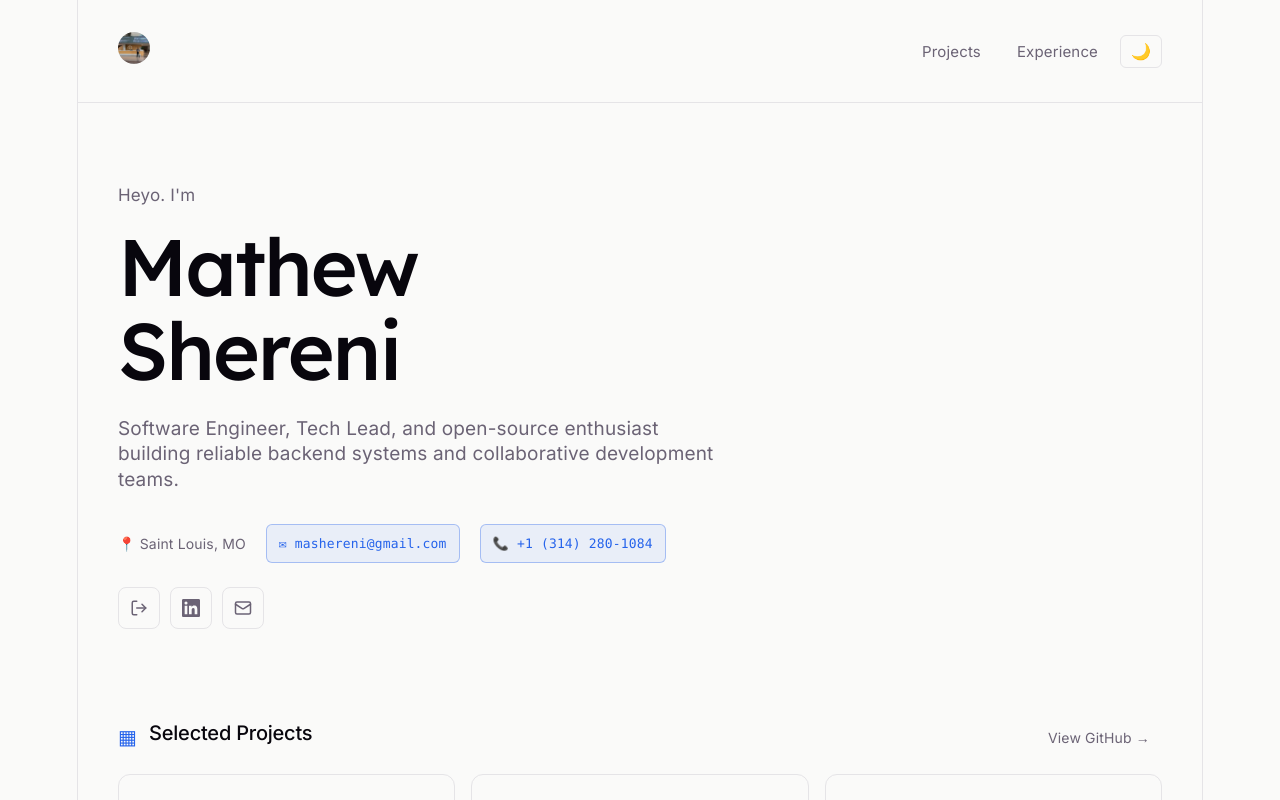
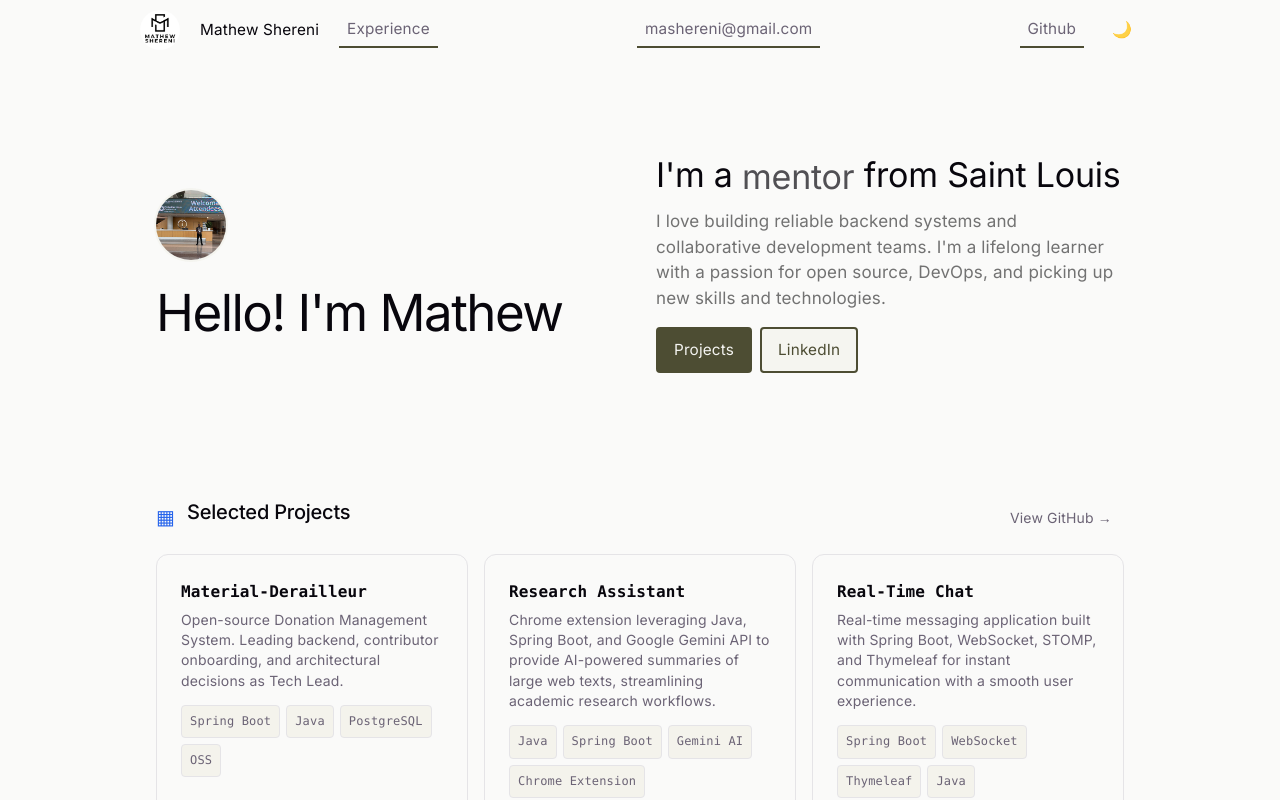
Before and after one commit to MATHEW-SHERENI/portifolio-mathew, a React (Vite) app: page / in a window 1280 px wide. Shown: the top 800 px of the page. Built offline with nearby package versions, Linux system fonts and the light colour scheme.

Commit message:
update of the top section

```diff
--- a/src/App.css
+++ b/src/App.css
@@ -4,167 +4,221 @@
   }
 }
 
-.logo-img {
-  width: 32px;
-  height: 32px;
+.portrait {
+  container-type: inline-size;
+  text-align: left;
+}
+
+.content-wrap {
+  max-width: 1000px;
+  margin: 0 auto;
+  padding: 0 16px 32px;
+  width: 100%;
+  box-sizing: border-box;
+}
+
+.top-nav {
+  display: flex;
+  flex-direction: row;
+  align-items: center;
+  gap: 20px;
+  margin: 0 auto;
+  max-width: 1000px;
+  height: 60px;
+  padding: 0 16px;
+}
+
+.nav-avatar {
+  width: 40px;
+  height: 40px;
   border-radius: 50%;
   object-fit: cover;
 }
 
-.header {
-  display: flex;
-  justify-content: space-between;
-  align-items: center;
-  padding: 32px 40px;
-  border-bottom: 1px solid var(--border);
+.nav-name {
+  font-size: 0.9rem;
+  color: var(--text-h);
+  margin: 0;
 }
 
-.header .logo {
-  font-family: var(--heading);
-  color: var(--text-h);
-  font-size: 18px;
-  font-weight: 500;
+.nav-spacer {
+  flex: 1;
 }
 
-.header .nav {
-  display: flex;
-  gap: 8px;
-  align-items: center;
+.nav-text-link {
+  color: inherit;
+  border-bottom: 2px solid var(--hero-ink);
+  text-decoration: none;
+  cursor: pointer;
+  transition: all 0.2s ease-in-out;
+  padding: 4px 8px;
+  font-size: 0.9rem;
 }
 
-.header .nav-link {
-  color: var(--text);
-  font-size: 15px;
-  padding: 6px 14px;
-  border-radius: 6px;
-  transition: all 0.2s;
+.nav-text-link:hover {
+  background-color: var(--hero-ink);
+  color: var(--hero-ink-fg);
 }
 
-.header .nav-link:hover {
-  color: var(--text-h);
-  background: var(--accent-bg);
+.theme-toggle {
+  background: none;
+  border: none;
+  padding: 4px 8px;
+  cursor: pointer;
+  font-size: 16px;
+  line-height: 1;
+  opacity: 0.85;
+  transition: opacity 0.2s;
 }
 
-.header .theme-toggle {
-  background: none;
-  border: 1px solid var(--border);
-  border-radius: 6px;
-  padding: 6px 10px;
-  cursor: pointer;
-  color: var(--text);
-  font-size: 16px;
-  transition: all 0.2s;
+.theme-toggle:hover {
+  opacity: 1;
 }
 
-.header .theme-toggle:hover {
-  border-color: var(--accent);
+.hero-header {
+  display: flex;
+  flex-direction: row;
+  align-items: center;
+  gap: 32px;
+}
+
+.hero-col {
+  flex: 1;
+  width: 100%;
+}
+
+.hero-col-intro {
+  padding: 96px 0;
+}
+
+.hero-col-bio {
+  padding: 96px 0;
+  min-height: 210px;
+  display: flex;
+  flex-direction: column;
+  justify-content: flex-end;
+}
+
+.hero-avatar {
+  height: 70px;
+  width: 70px;
+  border-radius: 50%;
+  border: 2px solid var(--hero-avatar-ring);
+  object-fit: cover;
+  margin: 0 auto 16px 0;
+  transition: transform 0.2s ease-in-out;
+  transform-origin: left center;
+  transform: translateX(-2px);
+}
+
+.hero-avatar:hover {
+  transform: scale(3);
+}
+
+.hero-greeting {
+  font-size: 3rem;
+  font-weight: 400;
+  line-height: 1.1;
+  margin: 0;
   color: var(--text-h);
 }
 
-@media (max-width: 400px) {
-  .header {
-    padding: 20px;
+.hero-role {
+  font-size: 2rem;
+  line-height: 1.1;
+  font-weight: 400;
+  margin: 0 0 16px;
+  color: var(--text-h);
+}
 
-    .nav {
-      position: fixed;
-      bottom: 0;
-      left: 0;
-      right: 0;
-      background: var(--bg);
-      border-top: 1px solid var(--border);
-      padding: 12px 16px;
-      justify-content: space-around;
-      z-index: 100;
+.hero-role-word {
+  display: inline-block;
+  animation: role-in 0.35s ease-out;
+}
 
-      .nav-link {
-        font-size: 13px;
-        padding: 4px 8px;
+@keyframes role-in {
+  from {
+    opacity: 0;
+    transform: translateY(8px);
   }
-    }
+  to {
+    opacity: 1;
+    transform: translateY(0);
   }
 }
 
-.hero {
-  padding: 80px 40px 60px;
-  text-align: left;
-
-  .greeting {
-    color: var(--text);
-    font-size: 17px;
-    margin-bottom: 16px;
+.hero-bio {
+  color: var(--hero-muted);
+  font-size: 1rem;
+  line-height: 1.5;
+  margin: 0 0 16px;
+  max-width: 36rem;
 }
 
-  .title {
-    font-family: 'Lexend Deca', var(--heading);
-    font-size: 80px;
-    line-height: 1.05;
-    color: var(--text-h);
-    margin-bottom: 24px;
-    letter-spacing: -2px;
+.hero-actions {
+  display: flex;
+  flex-wrap: wrap;
+  gap: 8px;
 }
 
-  .subtitle {
-    color: var(--text);
-    font-size: 19px;
-    max-width: 600px;
-    margin-bottom: 32px;
+.btn {
+  display: inline-block;
+  padding: 8px 16px;
+  border-radius: 4px;
+  font-size: 0.9rem;
+  text-decoration: none;
+  cursor: pointer;
+  border: 2px solid var(--hero-ink);
+  transition: all 0.2s ease-in-out;
 }
 
-  .meta {
-    display: flex;
-    gap: 20px;
-    align-items: center;
-    flex-wrap: wrap;
-    font-size: 14px;
-    color: var(--text);
-
-    .email {
-      color: var(--accent);
-      display: inline-flex;
-      align-items: center;
-      gap: 6px;
-      padding: 6px 12px;
-      border-radius: 6px;
-      background: var(--accent-bg);
-      border: 1px solid var(--accent-border);
-      font-family: var(--mono);
-      font-size: 13px;
-      transition: all 0.2s;
-
-      &:hover {
-        background: var(--accent-bg);
-      }
-    }
+.btn-primary {
+  background-color: var(--hero-ink);
+  color: var(--hero-ink-fg);
 }
 
-  @media (max-width: 1024px) {
-    padding: 48px 24px 40px;
-
-    .title {
-      font-size: 48px;
-      letter-spacing: -1px;
+.btn-primary:hover {
+  background-color: var(--hero-ink-hover);
+  border-color: var(--hero-ink-hover);
 }
 
-    .subtitle {
-      font-size: 17px;
-    }
+.btn-secondary {
+  background-color: var(--hero-beige);
+  color: var(--hero-ink);
 }
 
-  @media (max-width: 600px) {
-    padding: 32px 16px 28px;
-
-    .title {
-      font-size: 36px;
+.btn-secondary:hover {
+  background-color: var(--hero-beige-hover);
 }
 
-    .subtitle {
-      font-size: 16px;
+@container (max-width: 750px) {
+  .hero-header {
+    flex-direction: column;
+    align-items: flex-start;
+    gap: 16px;
   }
+
+  .hero-col-intro,
+  .hero-col-bio {
+    padding: 32px 0;
+  }
+
+  .hero-col-bio {
+    min-height: 0;
+    justify-content: flex-start;
+  }
+
+  .hero-greeting {
+    font-size: 2.25rem;
+  }
+
+  .hero-role {
+    font-size: 1.5rem;
   }
 }
 
 .section {
-  padding: 32px 40px;
+  padding: 32px 0;
   text-align: left;
 
   .section-header {
@@ -197,13 +251,6 @@
     }
   }
 
-  @media (max-width: 1024px) {
-    padding: 24px;
-  }
-
-  @media (max-width: 600px) {
-    padding: 16px;
-  }
 }
 
 .project-grid {
@@ -472,7 +519,7 @@
 
 .footer {
   margin-top: auto;
-  padding: 24px 40px;
+  padding: 24px 0;
   text-align: center;
   border-top: 1px solid var(--border);
   font-size: 13px;
@@ -483,7 +530,6 @@
   @media (max-width: 600px) {
     flex-direction: column;
     gap: 8px;
-    padding: 16px;
   }
 }
 
--- a/src/App.tsx
+++ b/src/App.tsx
@@ -1,7 +1,40 @@
 import { useState, useEffect } from 'react'
 import './index.css'
 import './App.css'
+import mathewLogo from './assets/mathewLogo.png'
 import profilePic from './assets/profilePic.jpeg'
+
+const ROLES = [
+  'software engineer',
+  'tech lead',
+  'backend developer',
+  'open-source contributor',
+  'mentor',
+  'team builder',
+]
+
+function RoleLine() {
+  const [roleIndex, setRoleIndex] = useState(0)
+  const role = ROLES[roleIndex]
+  const article = /^[aeiou]/i.test(role) ? 'an' : 'a'
+
+  useEffect(() => {
+    const id = window.setInterval(() => {
+      setRoleIndex((i) => (i + 1) % ROLES.length)
+    }, 1500)
+    return () => window.clearInterval(id)
+  }, [])
+
+  return (
+    <h2 className="hero-role">
+      I&apos;m {article}{' '}
+      <span key={role} className="hero-role-word">
+        {role}
+      </span>{' '}
+      from Saint Louis
+    </h2>
+  )
+}
 
 function App() {
   const [theme, setTheme] = useState<'light' | 'dark'>('light')
@@ -16,11 +49,25 @@ function App() {
 
   return (
     <div className="portrait">
-      <header className="header">
-        <div className="logo"><img src={profilePic} alt="Mathew Shereni" className="logo-img" /></div>
-        <nav className="nav">
-          <a href="#projects" className="nav-link">Projects</a>
-          <a href="#experience" className="nav-link">Experience</a>
+      <nav className="top-nav" aria-label="Site">
+        <img src={mathewLogo} alt="" className="nav-avatar" />
+        <span className="nav-name hos-500">Mathew Shereni</span>
+        <a className="nav-text-link" href="#experience">
+          Experience
+        </a>
+        <span className="nav-spacer m-hos-750" aria-hidden="true" />
+        <a className="nav-text-link m-hos-750" href="mailto:mashereni@gmail.com">
+          mashereni@gmail.com
+        </a>
+        <span className="nav-spacer hos-350" aria-hidden="true" />
+        <a
+          className="nav-text-link hos-350"
+          href="https://github.com/MATHEW-SHERENI"
+          target="_blank"
+          rel="noopener noreferrer"
+        >
+          Github
+        </a>
         <button
           className="theme-toggle"
           onClick={toggleTheme}
@@ -30,31 +77,39 @@ function App() {
           {theme === 'light' ? '🌙' : '☀️'}
         </button>
       </nav>
-      </header>
 
-        <section className="hero">
-         <p className="greeting">Heyo. I'm</p>
-         <h1 className="title">Mathew<br/>Shereni</h1>
-         <p className="subtitle">
-           Software Engineer, Tech Lead, and open-source enthusiast building reliable backend systems and collaborative development teams.
+      <div className="content-wrap">
+        <header className="hero-header">
+          <div className="hero-col hero-col-intro">
+            <img
+              src={profilePic}
+              alt="Mathew Shereni"
+              className="hero-avatar"
+            />
+            <h1 className="hero-greeting">Hello! I&apos;m Mathew</h1>
+          </div>
+          <div className="hero-col hero-col-bio">
+            <RoleLine />
+            <p className="hero-bio">
+              I love building reliable backend systems and collaborative development teams.
+              I&apos;m a lifelong learner with a passion for open source, DevOps, and
+              picking up new skills and technologies.
             </p>
-         <div className="meta">
-           <span>📍 Saint Louis, MO</span>
-           <a className="email" href="mailto:mashereni@gmail.com">✉ mashereni@gmail.com</a>
-           <a className="email" href="tel:+13142801084">📞 +1 (314) 280-1084</a>
-         </div>
-         <div className="social-links">
-           <a href="https://github.com/MATHEW-SHERENI" className="social-link" title="GitHub" target="_blank" rel="noopener noreferrer">
-             <svg width="18" height="18" viewBox="0 0 24 24" fill="none" stroke="currentColor" strokeWidth="2" strokeLinecap="round" strokeLinejoin="round"><path d="M9 21H5a2 2 0 0 1-2-2V5a2 2 0 0 1 2-2h4"/><polyline points="16 17 21 12 16 7"/><line x1="21" y1="12" x2="9" y2="12"/></svg>
+            <div className="hero-actions">
+              <a href="#projects" className="btn btn-primary">
+                Projects
               </a>
-           <a href="www.linkedin.com/in/mathew-shereni-213130aa" className="social-link" title="LinkedIn" target="_blank" rel="noopener noreferrer">
-             <svg width="18" height="18" viewBox="0 0 24 24" fill="currentColor"><path d="M20.447 20.452h-3.554v-5.569c0-1.328-.027-3.037-1.852-3.037-1.853 0-2.136 1.445-2.136 2.939v5.667H9.351V9h3.414v1.561h.046c.477-.9 1.637-1.85 3.37-1.85 3.601 0 4.267 2.37 4.267 5.455v6.286zM5.337 7.433a2.062 2.062 0 0 1-2.063-2.065 2.064 2.064 0 1 1 2.063 2.065zm1.782 13.019H3.555V9h3.564v11.452zM22.225 0H1.771C.792 0 0 .774 0 1.729v20.542C0 23.227.792 24 1.771 24h20.451C23.2 24 24 23.227 24 22.271V1.729C24 .774 23.2 0 22.222 0h.003z"/></svg>
-           </a>
-           <a href="mailto:mashereni@gmail.com" className="social-link" title="Email" target="_blank" rel="noopener noreferrer">
-             <svg width="18" height="18" viewBox="0 0 24 24" fill="none" stroke="currentColor" strokeWidth="2" strokeLinecap="round" strokeLinejoin="round"><rect x="2" y="4" width="20" height="16" rx="2"/><path d="m22 7-8.97 5.7a1.94 1.94 0 0 1-2.06 0L2 7"/></svg>
+              <a
+                href="https://www.linkedin.com/in/mathew-shereni-213130aa"
+                className="btn btn-secondary"
+                target="_blank"
+                rel="noopener noreferrer"
+              >
+                LinkedIn
               </a>
             </div>
-       </section>
+          </div>
+        </header>
 
         <section id="projects" className="section">
         <div className="section-header">
@@ -65,7 +120,7 @@ function App() {
         <div className="project-grid">
           <a href="https://github.com/oss-slu/material-derailleur" className="project-card" target="_blank" rel="noopener noreferrer">
             <h3>Material-Derailleur</h3>
-            <p className="project-desc">Open-source donation and inventory management platform for 3D-printing manufacturing. Leading backend, contributor onboarding, and architectural decisions as Tech Lead.</p>
+            <p className="project-desc">Open-source Donation Management System. Leading backend, contributor onboarding, and architectural decisions as Tech Lead.</p>
             <div className="tags">
               <span className="tag">Spring Boot</span>
               <span className="tag">Java</span>
@@ -210,6 +265,7 @@ function App() {
           <span>Built with React + TypeScript · Cloudflare Pages</span>
         </footer>
       </div>
+    </div>
   )
 }
 
--- a/src/index.css
+++ b/src/index.css
@@ -8,6 +8,13 @@
   --accent-bg: rgba(37, 99, 235, 0.08);
   --accent-border: rgba(37, 99, 235, 0.35);
   --social-bg: rgba(244, 243, 236, 0.5);
+  --hero-ink: hsl(60deg 20% 25%);
+  --hero-ink-hover: hsl(60deg 20% 45%);
+  --hero-ink-fg: hsl(60deg 10% 95%);
+  --hero-beige: hsl(60deg 20% 95%);
+  --hero-beige-hover: hsl(60deg 20% 88%);
+  --hero-muted: #727272;
+  --hero-avatar-ring: hsl(60deg 20% 95%);
   --shadow:
     rgba(0, 0, 0, 0.06) 0 10px 15px -3px, rgba(0, 0, 0, 0.03) 0 4px 6px -2px;
 
@@ -52,6 +59,13 @@
   --accent-bg: rgba(96, 165, 250, 0.12);
   --accent-border: rgba(96, 165, 250, 0.45);
   --social-bg: rgba(47, 48, 58, 0.5);
+  --hero-ink: #e8e8ed;
+  --hero-ink-hover: #c4c4cc;
+  --hero-ink-fg: #16171d;
+  --hero-beige: #2e303a;
+  --hero-beige-hover: #3d4050;
+  --hero-muted: #9ca3af;
+  --hero-avatar-ring: #3d4050;
   --shadow:
     rgba(0, 0, 0, 0.4) 0 10px 15px -3px, rgba(0, 0, 0, 0.25) 0 4px 6px -2px;
 }
@@ -61,16 +75,15 @@ body {
 }
 
 #root {
-  width: 1126px;
+  width: 100%;
   max-width: 100%;
   margin: 0 auto;
   text-align: center;
-  border-inline: 1px solid var(--border);
   min-height: 100svh;
   display: flex;
   flex-direction: column;
   box-sizing: border-box;
-  transition: border-color 0.3s;
+  transition: border-color 0.3s, background 0.3s;
 }
 
 h1,
```
Also changed, not shown: src/assets/mathewLogo.png (added). Lines whose indentation alone changed are shown as unchanged.
